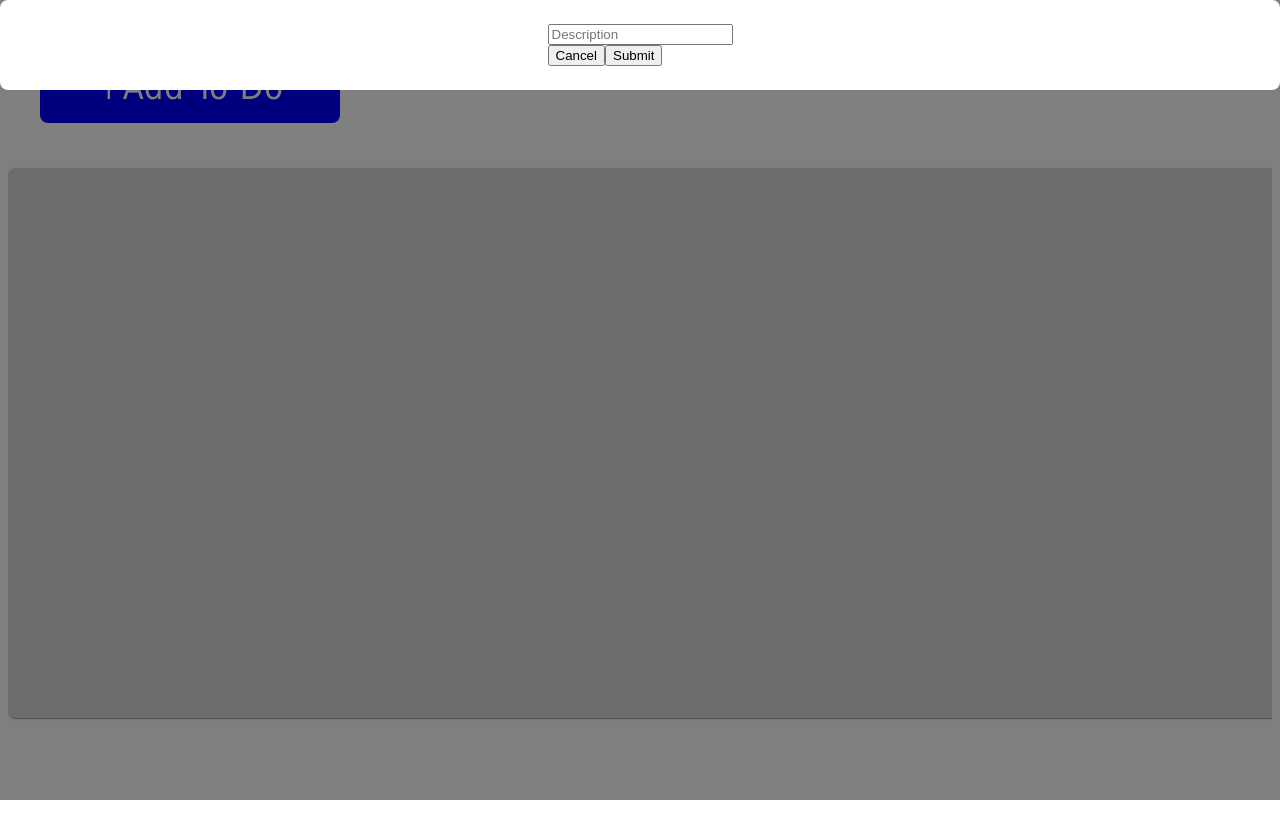
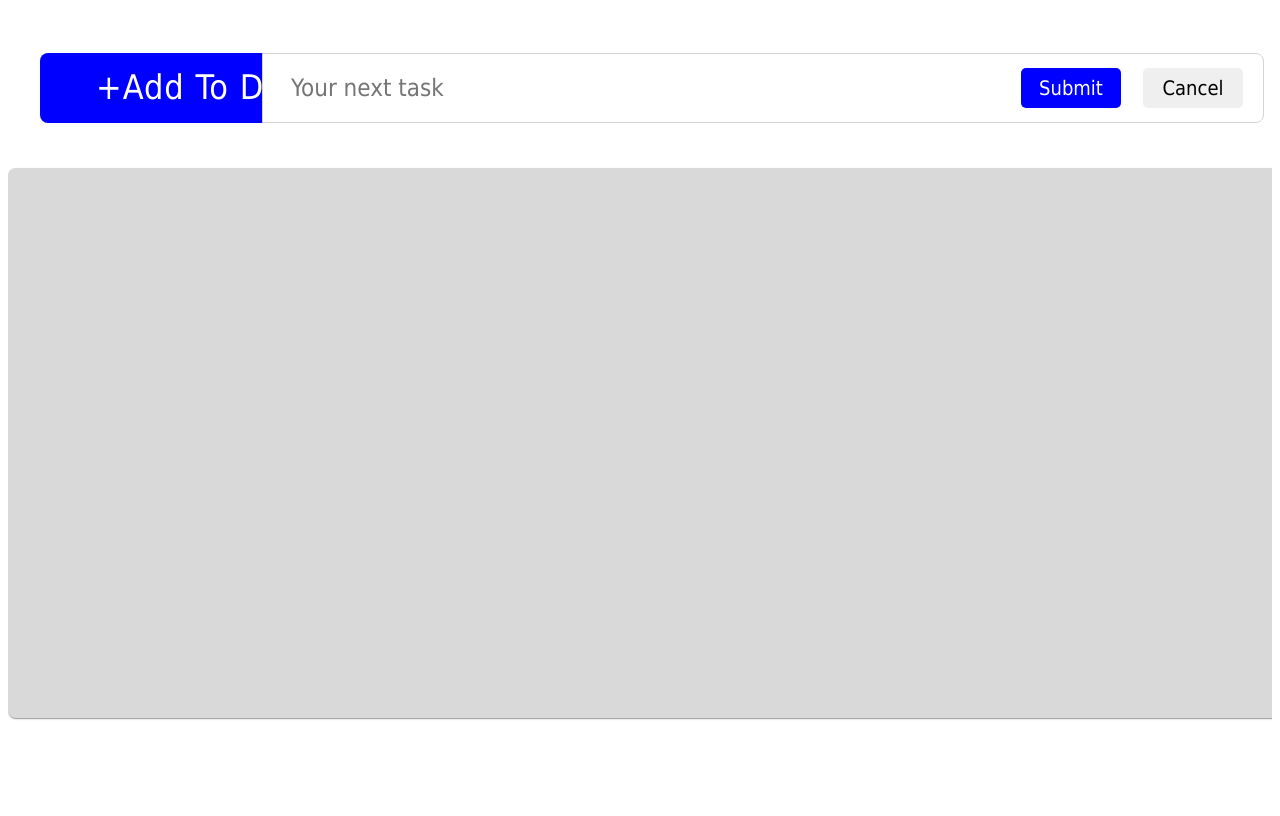
Before and after one commit to thompsontnmt/banana-grabber, a Next.js app in the folder frontend/: page / in a window 1280 px wide. Both pictures are taken after a click on the button "+Add To Do". Built offline with nearby package versions, Linux system fonts and the light colour scheme.

Commit message:
Updated modal form to a popover

```diff
--- a/frontend/src/app/components/Form.tsx
+++ b/frontend/src/app/components/Form.tsx
@@ -1,48 +1,107 @@
-import { Modal, Box } from '@mui/material';
+'use client';
+
+import { Popover } from '@mui/material';
 import { useState } from 'react';
 
-export const Form = ({ handleToggleForm, handleAddTask, isOpen }) => {
+export default function Form({
+  anchorEl,
+  handleToggleForm,
+  handleAddTask,
+}: {
+  anchorEl: HTMLElement | null;
+  handleToggleForm: () => void;
+  handleAddTask: (task: string) => void;
+}) {
   const [task, setTask] = useState('');
 
+  const handleSubmit = (e: React.FormEvent<HTMLFormElement>) => {
+    e.preventDefault();
+    handleAddTask(task);
+    setTask('');
+    handleToggleForm();
+  };
 
-  const handleSubmit = (e) => {
-    e.preventDefault();
-    if (task.trim() !== '') {
-      handleAddTask(task);
-      setTask(''); // Clear input after submission
-    }
-  };
   return (
-    <Modal open={isOpen} onClose={handleToggleForm}>
-      <Box
-        display="flex"
-        flexDirection="column"
-        justifyContent="center"
-        alignItems="center"
-        p={3}
-        bgcolor="white"
-        borderRadius={2}
+    <Popover
+      open={Boolean(anchorEl)}
+      anchorEl={anchorEl}
+      onClose={handleToggleForm}
+      anchorOrigin={{ vertical: "center", horizontal: "right" }}
+      transformOrigin={{ vertical: "center", horizontal: "left" }}
+      PaperProps={{
+        elevation: 0,
+        sx: {
+          bgcolor: 'white',
+          overflow: 'hidden',
+          transition: 'width 200mx ease',
+          width: anchorEl ? 1000 : 0,
+          height: 68,
+          padding: 0,
+          border: '1px solid lightgray',
+          borderRadius: "0 8px 8px 0",
+          ml: 0,
+          alignItems: 'center',
+
+
+
+         },
+      }}
     >
-        <form onSubmit={handleSubmit}>
+      <form onSubmit={handleSubmit}
+        style={{
+          display: 'flex',
+          alignItems: 'center',
+          justifyContent: 'space-between',
+          gap: 8,
+          width: '100%',
+          height: '100%',
+          padding: 20,
+          borderRadius: '0 8px 8px 0',
+          boxSizing: 'border-box',
+        }}>
+
         <input
-            placeholder="Description"
-            type="text"
           value={task}
           onChange={(e) => setTask(e.target.value)}
+          placeholder='Your next task'
+            style={{
+              height: 40,
+              lineHeight: '40px',
+              width: 700,
+              fontFamily: 'tahoma',
+              fontSize: 24,
+              padding: '8px',
+              border: 'none',
+              borderRadius: '8px',
+  }}
         />
-          <div>
+        <button
+          type="submit"
+          style={{
+            height: 40,
+            width: 100,
+            fontFamily: 'tahoma',
+            fontSize: 20,
+            backgroundColor: 'blue',
+            color: 'white',
+            border: 'none',
+            borderRadius: '5px',
+            padding: '8px'
+          }}>Submit</button>
         <button
           type="button"
-              onClick={() => {
-                handleToggleForm();
+          onClick={() => { handleToggleForm(); }}
+          style={{
+            height: 40,
+            width: 100,
+            fontFamily: 'tahoma',
+            fontSize: 20,
+            border: 'none',
+            borderRadius: '5px',
+            padding: '8px'
           }}
-            >
-              Cancel
-            </button>
-            <button type="submit">Submit</button>
-          </div>
+          > Cancel </button>
       </form>
-      </Box>
-    </Modal>
+    </Popover>
   );
-};
+}
--- a/frontend/src/app/page.tsx
+++ b/frontend/src/app/page.tsx
@@ -2,7 +2,7 @@
 import React, { useState, useEffect } from 'react';
 import { Box, Button, Card, Stack } from '@mui/material';
 import { ListItemComponent } from './components/ListItem';
-import { Form } from './components/Form';
+import Form from './components/Form';
 
 export interface ListItem {
   id: number;
@@ -13,7 +13,7 @@ export interface ListItem {
 const ToDoList = () => {
   const listData = [];
 
-  const [isOpen, setIsOpen] = useState(false);
+  const [anchorEl, setAnchorEl] = useState(null);
   const [isComplete, setIsComplete] = useState(false);
   const [listItems, setListItems] = useState([])
   const [newItem, setNewItem] = useState('');
@@ -29,8 +29,9 @@ const ToDoList = () => {
     localStorage.setItem('listItems', JSON.stringify(listItems));
   }, [listItems])
 
-  const handleToggleForm = () => {
-    setIsOpen(!isOpen);
+  const handleToggleForm = (event) => {
+    setAnchorEl((prev) => (prev ? null : event.currentTarget));
+
   };
 
   const handleAddTask = (task: string) => {
@@ -38,7 +39,7 @@ const ToDoList = () => {
       ...listItems,
       { id: listItems.length + 1, description: task, isComplete: false},
     ]);
-    handleToggleForm(); // Close modal after adding task
+    handleToggleForm({currentTarget: anchorEl}); // Close modal after adding task
   };
 
   const handleDeleteTask = (id: number) => {
@@ -64,17 +65,22 @@ const ToDoList = () => {
           gridArea: '1 / 1 / 2 / 2',
           justifySelf: 'start',
           alignSelf: 'center',
-          height: 70,
           width: 300,
           bgcolor: 'blue',
           color: 'white',
-          borderRadius: 2,
           fontFamily: 'tahoma',
           fontSize: 34,
           marginLeft: 4,
           textTransform: 'none',
+          height: 70,
+          px: 2,
+          py: 0,
+          minHeight: 70,
+          borderRadius: '8px 0 0 8px',
+          display: 'flex',
+          alignItems: 'center',
         }}
-        onClick={() => handleToggleForm()}
+        onClick={handleToggleForm}
       >
         +Add To Do
       </Button>
@@ -84,7 +90,7 @@ const ToDoList = () => {
           width: 1350,
           height: 550,
           bgcolor: '#D9D9D9',
-          borderRadius: 2,
+          borderRadius: "8px 0 0 8px",
           justifySelf: 'center',
         }}
       >
@@ -99,13 +105,11 @@ const ToDoList = () => {
           }}
         >
           <ListItemComponent listItems={listItems} handleDeleteTask={handleDeleteTask} handleTaskCompletion={handleTaskCompletion} isComplete={isComplete}/>
-          {isOpen ? (
-            <Form
+           <Form
+              anchorEl={anchorEl}
               handleToggleForm={handleToggleForm}
               handleAddTask={handleAddTask}
-              isOpen={isOpen}
             />
-          ) : null}
         </Stack>
       </Card>
     </Box>
```
Also changed, not shown: 2 other files (tests, documents, lock files or other folders). Lines whose indentation alone changed are shown as unchanged.
